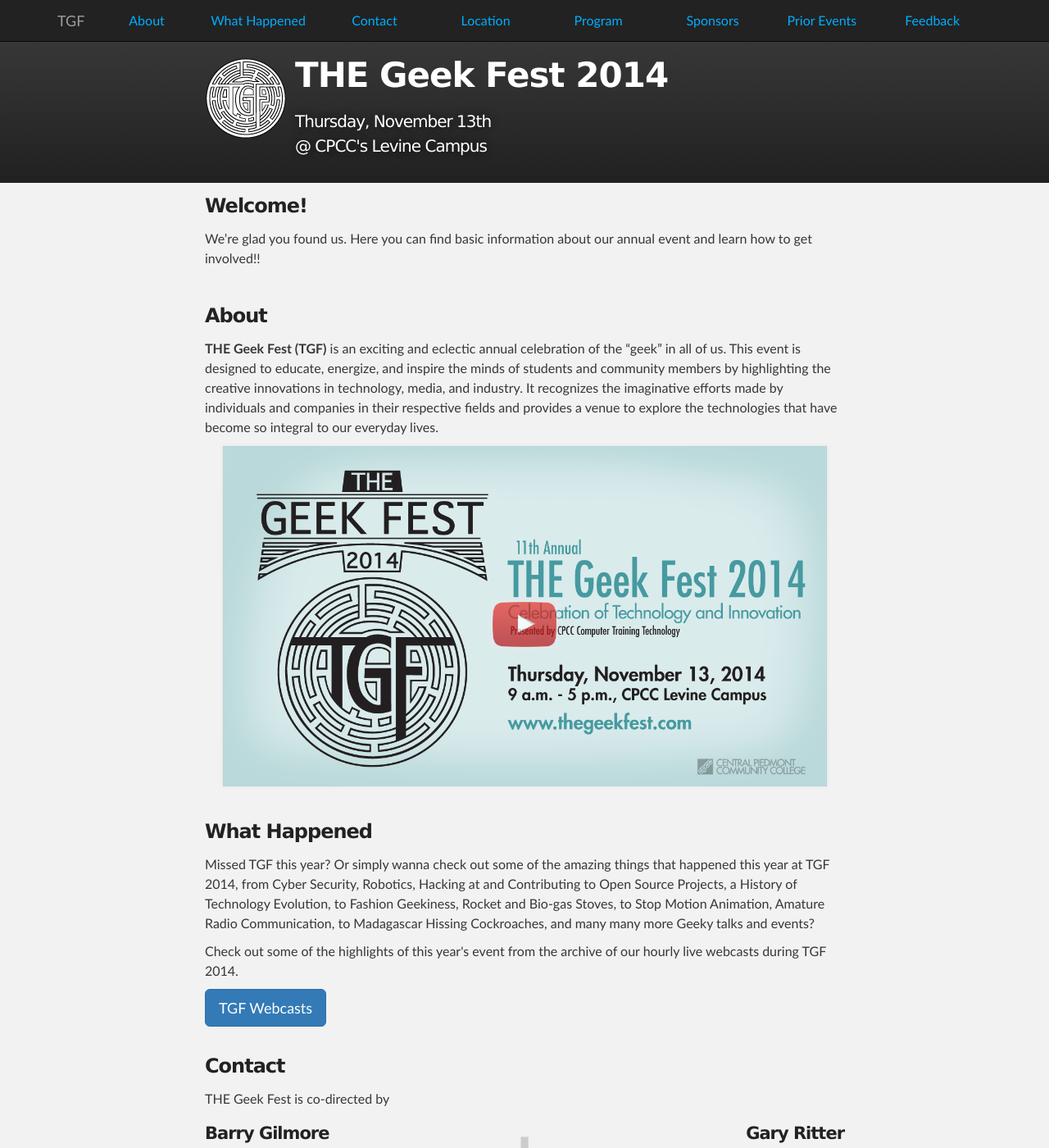
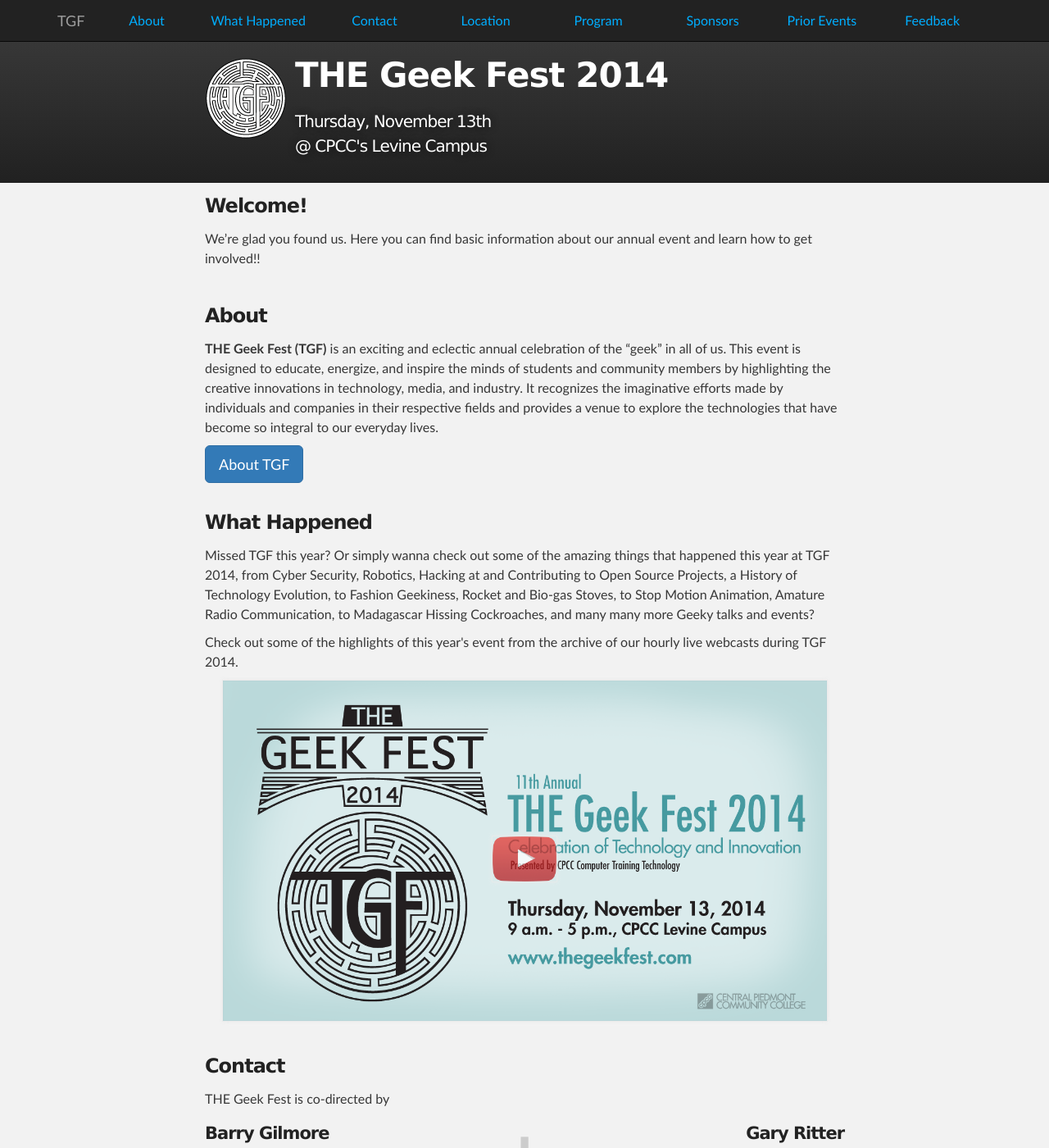
Before and after one commit to bkeyvani/thegeekfest.github.io, a Jekyll site: the page built from index.html, in a window 1280 px wide and 1400 px high. Shown: the whole window at 82% size. Built offline with Jekyll 4.4.1, drawn with Linux system fonts in a browser that asks for light colours; nearby versions of some CDN libraries.

Commit message:
added TGF 2014 webcast YouTube playlist

```diff
--- a/assets/javascripts/main.js
+++ b/assets/javascripts/main.js
@@ -168,7 +168,7 @@
     $('#ytLink').click(function() {
       $(this).remove();
       $("#video")
-        .append("<iframe src='//www.youtube.com/embed/sFX73BJWmkc'" +
+        .append("<iframe src='//www.youtube.com/embed/diJ1uDQ2IIc?list=PLuRg1jByqFYMIKX0wi4_8T3SBeF0XwFCL'" +
                 "frameborder='0' allowfullscreen></iframe>");
       return false;
     });
--- a/index.html
+++ b/index.html
@@ -34,16 +34,38 @@
 recognizes the imaginative efforts made by individuals and companies in their
 respective fields and provides a venue to explore the technologies that have
 become so integral to our everyday lives.</p>
-<div id="video">
-  <a href="//youtu.be/sFX73BJWmkc" id="ytLink">
-    <img src="assets/images/2014-11-13-geekfest-banner.png" alt="Click to watch
-    a short video about THE Geek Fest">
-    <div>
-      <img id="ytPlayBtn" src="assets/images/YouTube-social-icon_red_128px.png"
-      alt="play" role="button">
-    </div>
-  </a>
+
+<div id="aboutTGF">
+  <!-- Button trigger modal -->
+  <button class="btn btn-primary btn-lg" data-toggle="modal"
+    data-target="#aboutTGFModal">
+    About TGF
+  </button>
 </div>
+<!-- Modal -->
+<div class="modal fade" id="aboutTGFModal" tabindex="-1" role="dialog"
+  aria-labelledby="aboutTGFModalLabel" aria-hidden="true">
+  <div class="modal-dialog">
+    <div class="modal-content">
+      <div class="modal-header">
+        <button type="button" class="close" data-dismiss="modal">
+          <span aria-hidden="true">&times;</span>
+          <span class="sr-only">Close</span>
+        </button>
+        <h4 class="modal-title" id="aboutTGFModalLabel">About TGF</h4>
+      </div><!-- /.modal-header -->
+      <div class="modal-body">
+        <iframe class="modal-iframe" src="//www.youtube.com/embed/sFX73BJWmkc"
+          frameborder="0" allowfullscreen width="100%" height="300"></iframe>
+      </div><!-- /.modal-body -->
+      <div class="modal-footer">
+        <button type="button" class="btn btn-default" data-dismiss="modal">
+          Close
+        </button>
+      </div><!-- /.modal-footer -->
+    </div><!-- /.modal-content -->
+  </div><!-- /.modal-dialog -->
+</div><!-- /.modal -->
 
 <h3 class="section-heading">
   <a name="what-happened" class="anchor" href="#what-happened">
@@ -60,9 +82,17 @@
 <p>Check out some of the highlights of this year's event from the archive of
 our hourly live webcasts during TGF 2014.</p>
 
-<a class="btn btn-lg btn-primary" target="_blank"
-  href="http://lecturecapture.cpcc.edu/Panopto/Pages/Sessions/List.aspx?folderID=27d46382-223c-4c89-85a4-0f4fb0a30987">
-  TGF Webcasts</a>
+
+<div id="video">
+  <a href="https://www.youtube.com/watch?v=diJ1uDQ2IIc&list=PLuRg1jByqFYMIKX0wi4_8T3SBeF0XwFCL" id="ytLink">
+    <img src="assets/images/2014-11-13-geekfest-banner.png" alt="Click to watch
+    the highlights of TGF 2014">
+    <div>
+      <img id="ytPlayBtn" src="assets/images/YouTube-social-icon_red_128px.png"
+      alt="play" role="button">
+    </div>
+  </a>
+</div>
 
 <h3 class="section-heading">
   <a name="contact" class="anchor" href="#xontact">
```
